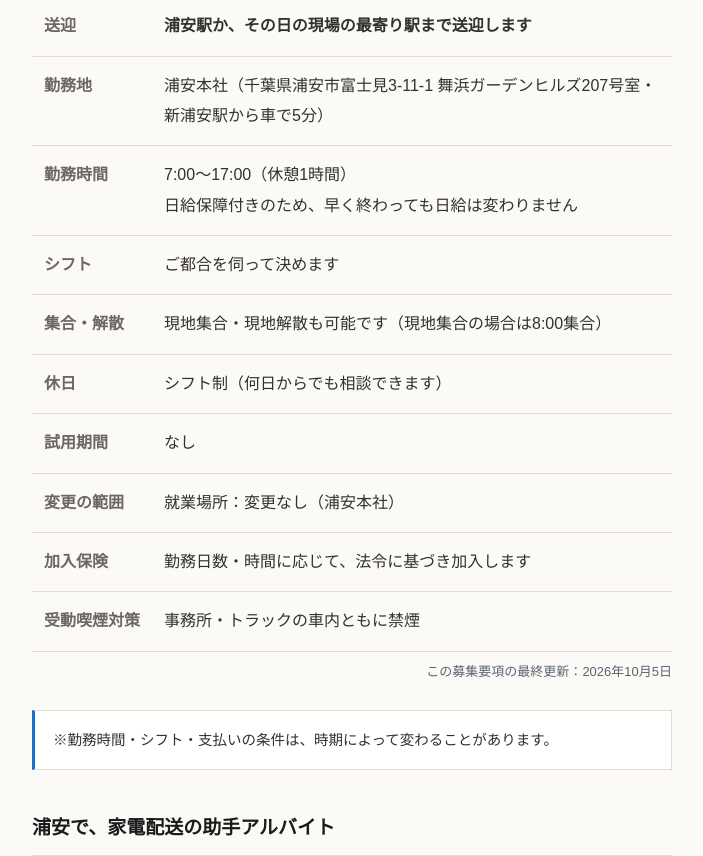
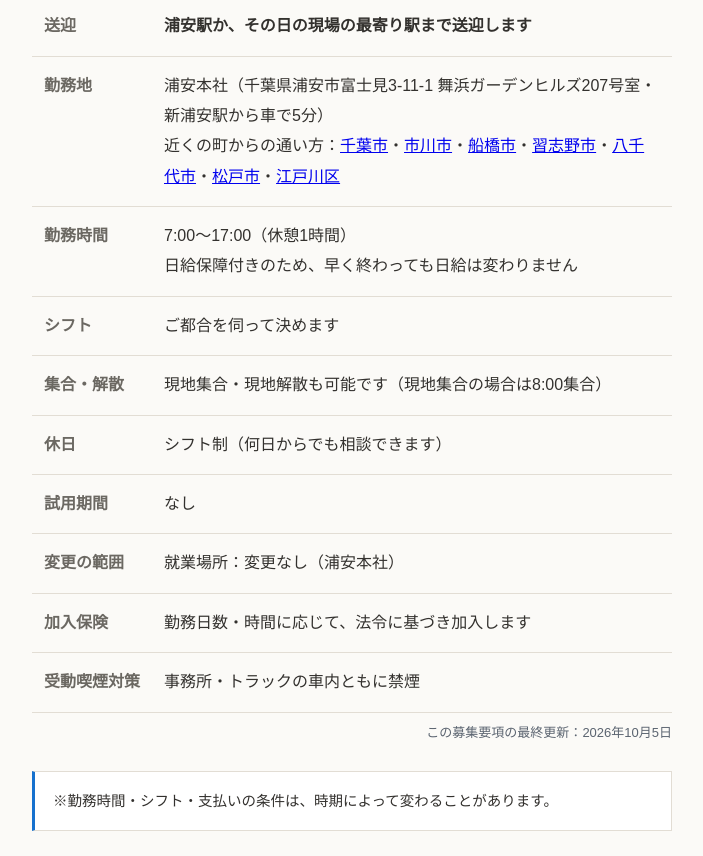
Before and after one commit to tsujiguchilukes-ops/eightds-site, a plain HTML site: page recruit-baito.html in a window 1280 px wide. Shown: the part 898-1754 px from the top of the page, without its empty margins (288-991 px from the left). Drawn offline with Linux system fonts and the light colour scheme.

Commit message:
求人4ページから町ごとの求人ページへリンク（Googleに見つけてもらうため）
Co-Authored-By: Claude Opus 5.5 <noreply@anthropic.com>

```diff
--- a/recruit-baito.html
+++ b/recruit-baito.html
@@ -159,7 +159,7 @@
       <tr><th scope="row">仕事内容</th><td><span class="nw">ドライバー</span>の助手です。<strong>運転は<span class="nw">ドライバー</span>にお任せです。</strong>助手席に座って現場へ向かい、2人1組で作業します。</td></tr>
       <tr><th scope="row">対象</th><td>未経験の方も歓迎です。運転はしないので、助手席から始められます。</td></tr>
       <tr><th scope="row">送迎</th><td><strong>浦安駅か、その日の現場の最寄り駅まで送迎します</strong></td></tr>
-      <tr><th scope="row">勤務地</th><td>浦安本社（千葉県浦安市富士見<span class="nw">3-11-1</span> <span class="nw">舞浜ガーデンヒルズ207号室</span>・<span class="nw">新浦安駅から車で5分</span>）</td></tr>
+      <tr><th scope="row">勤務地</th><td>浦安本社（千葉県浦安市富士見<span class="nw">3-11-1</span> <span class="nw">舞浜ガーデンヒルズ207号室</span>・<span class="nw">新浦安駅から車で5分</span>）<br>近くの町からの通い方：<a href="kyujin-chiba.html">千葉市</a>・<a href="kyujin-ichikawa.html">市川市</a>・<a href="kyujin-funabashi.html">船橋市</a>・<a href="kyujin-narashino.html">習志野市</a>・<a href="kyujin-yachiyo.html">八千代市</a>・<a href="kyujin-matsudo.html">松戸市</a>・<a href="kyujin-edogawa.html">江戸川区</a></td></tr>
       <tr><th scope="row">勤務時間</th><td>7:00〜17:00（休憩<span class="nw">1時間</span>）<br>日給保障付きのため、早く終わっても日給は変わりません</td></tr>
       <tr><th scope="row">シフト</th><td>ご都合を伺って決めます</td></tr>
       <tr><th scope="row">集合・解散</th><td>現地集合・現地解散も可能です（現地集合の場合は8:00集合）</td></tr>
```
Also changed, not shown: recruit-saitama-koji.html (+1 -0 lines), recruit-saitama.html (+1 -0 lines), recruit-seishain.html (+1 -0 lines).
